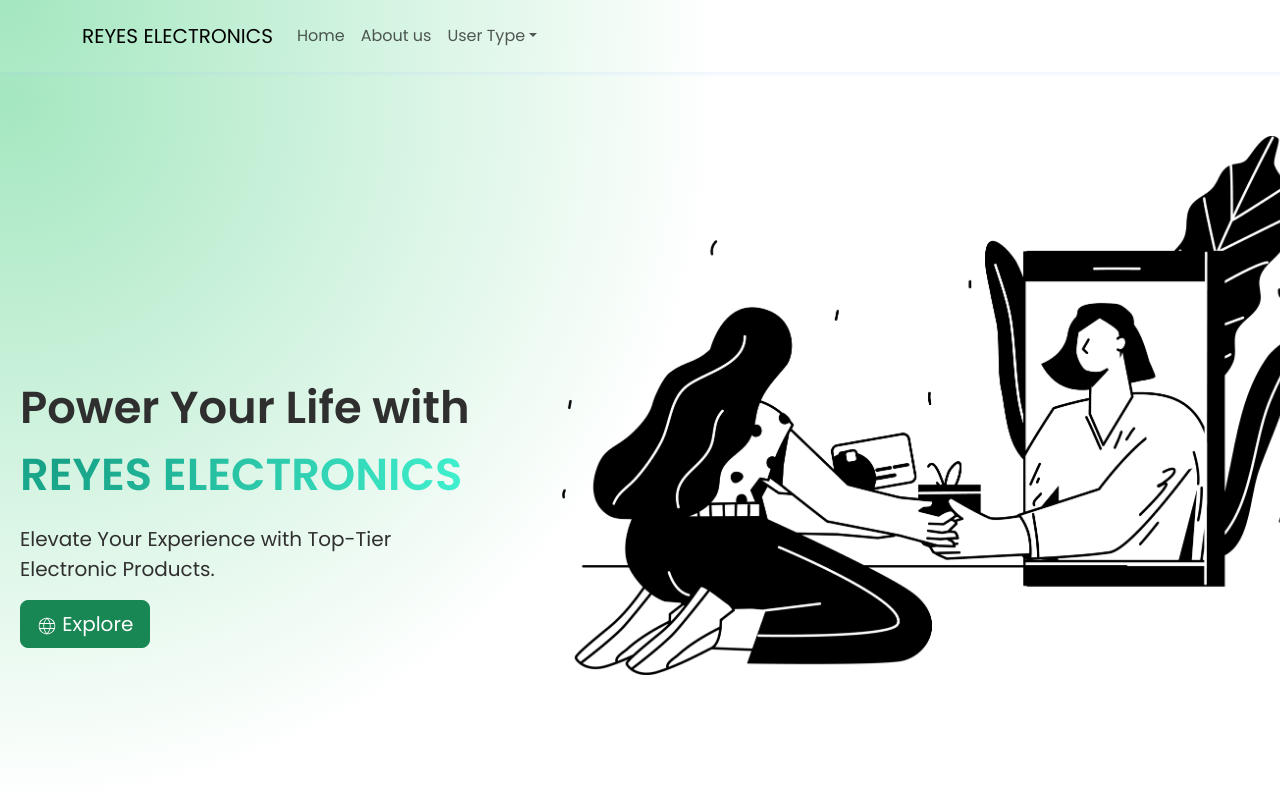
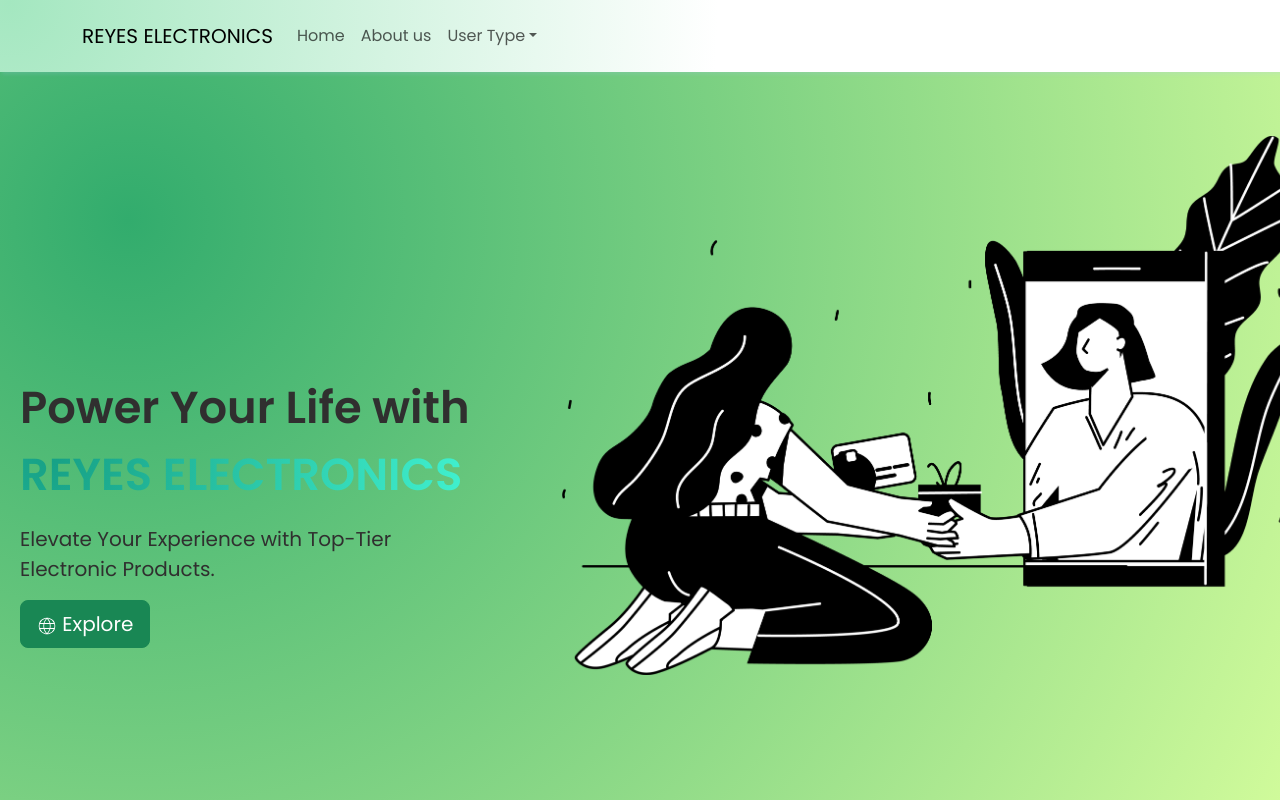
Before and after one commit to MarkRyuo/SalesInventoryManagementSystem_SIMS, a React (Vite) app in the folder client/: page / in a window 1280 px wide. Shown: the top 800 px of the page. Built offline with nearby package versions, Linux system fonts and the light colour scheme.

Commit message:
Subject: Update

```diff
--- a/client/src/pages/LandingPage/LandingPage.module.scss
+++ b/client/src/pages/LandingPage/LandingPage.module.scss
@@ -6,7 +6,7 @@
 }
 
 .heroContainer {
-    background: radial-gradient(788px at 0.7% 3.4%, rgb(164, 231, 192) 0%, rgb(255, 255, 255) 90%);
+    background: radial-gradient(circle at 10% 20%, rgb(50, 172, 109) 0%, rgb(209, 251, 155) 100.2%);
     // background: linear-gradient(135deg, #f5f7fa 0%, #c3cfe2 100%);
     height: 93vh;
 }
```
